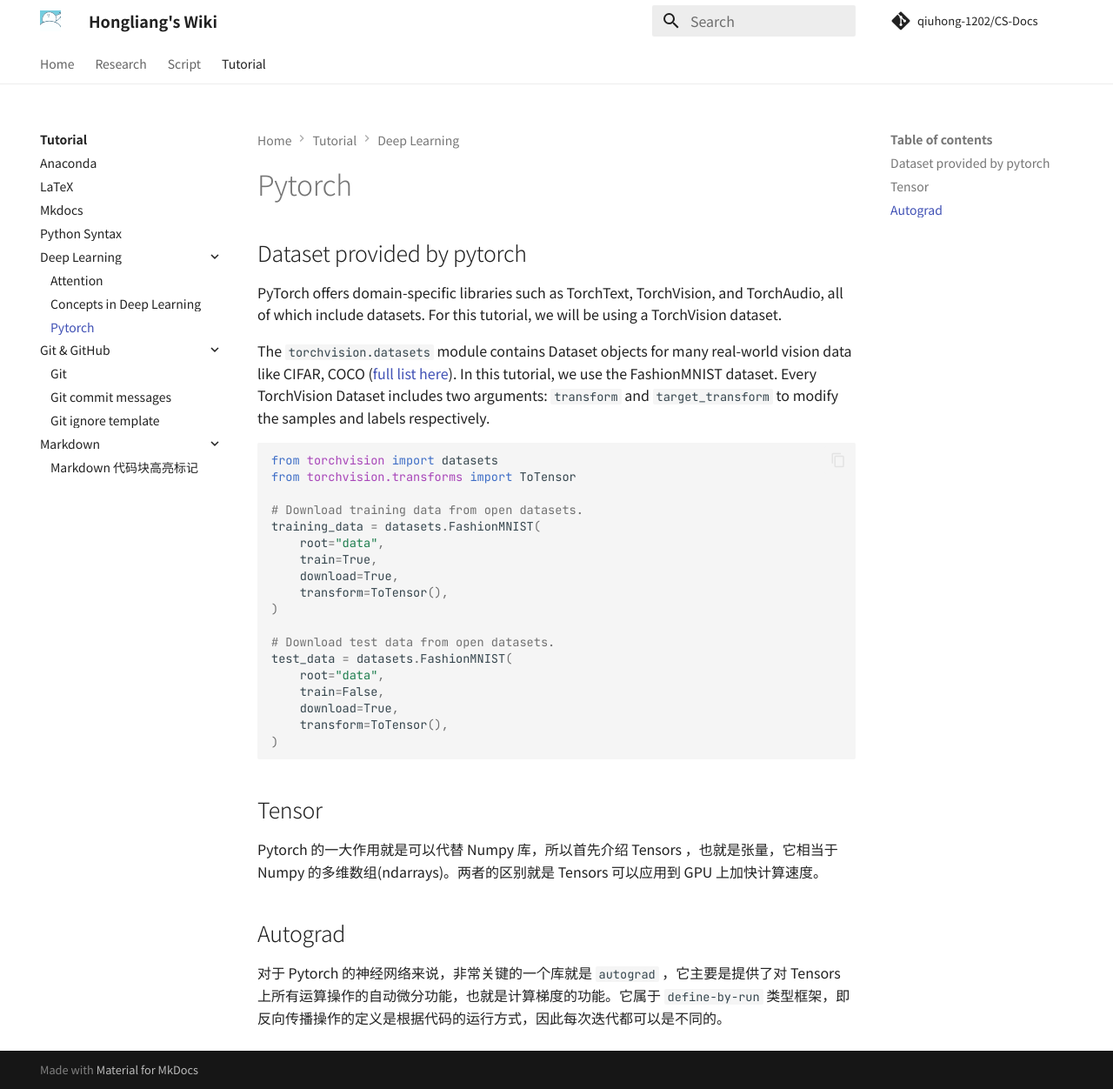
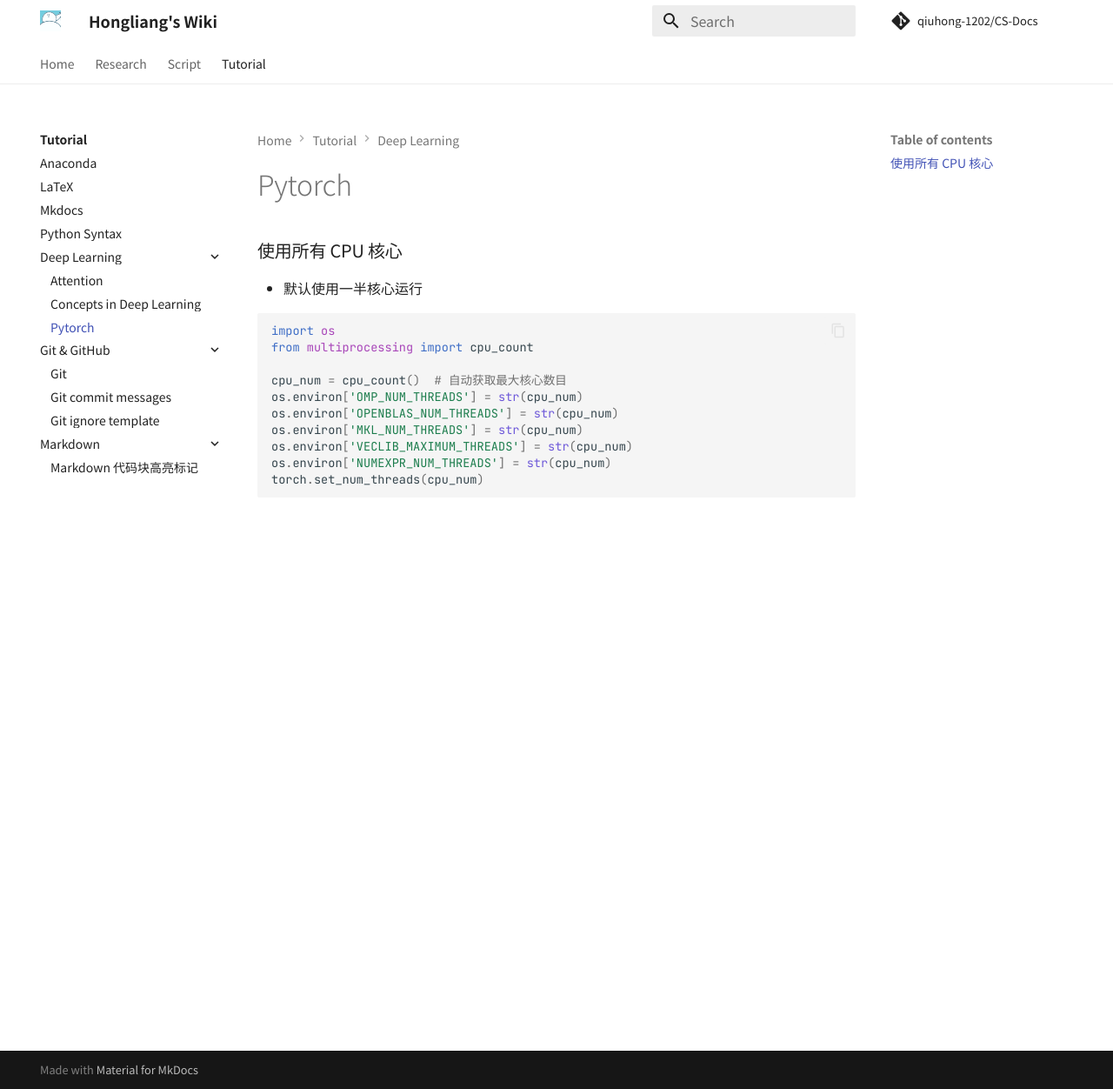
Before and after one commit to QiuHong-1202/CS-Document, an MkDocs documentation site: the page built from docs/Tutorial/Deep Learning/Pytorch.md, in a window 1280 px wide and 1252 px high. Shown: the whole window at 87% size. Built offline with MkDocs 1.6.1 and Material for MkDocs 9.7.7, drawn with Linux system fonts in a browser that asks for light colours; nearby versions of some CDN libraries; comment, search, counter and statistics services are not loaded.

Commit message:
feat: add pytorch script

````diff
--- a/docs/Tutorial/Deep Learning/Pytorch.md
+++ b/docs/Tutorial/Deep Learning/Pytorch.md
@@ -1,36 +1,18 @@
 # Pytorch
 
-## Dataset provided by pytorch
+### 使用所有 CPU 核心
 
-PyTorch offers domain-specific libraries such as TorchText, TorchVision, and TorchAudio, all of which include datasets. For this tutorial, we will be using a TorchVision dataset.
-
-The `torchvision.datasets` module contains Dataset objects for many real-world vision data like CIFAR, COCO ([full list here](https://pytorch.org/vision/stable/datasets.html)). In this tutorial, we use the FashionMNIST dataset. Every TorchVision Dataset includes two arguments: `transform` and `target_transform` to modify the samples and labels respectively.
+- 默认使用一半核心运行
 
 ```python
-from torchvision import datasets
-from torchvision.transforms import ToTensor
+import os
+from multiprocessing import cpu_count
 
-# Download training data from open datasets.
-training_data = datasets.FashionMNIST(
-    root="data",
-    train=True,
-    download=True,
-    transform=ToTensor(),
-)
-
-# Download test data from open datasets.
-test_data = datasets.FashionMNIST(
-    root="data",
-    train=False,
-    download=True,
-    transform=ToTensor(),
-)
+cpu_num = cpu_count()  # 自动获取最大核心数目
+os.environ['OMP_NUM_THREADS'] = str(cpu_num)
+os.environ['OPENBLAS_NUM_THREADS'] = str(cpu_num)
+os.environ['MKL_NUM_THREADS'] = str(cpu_num)
+os.environ['VECLIB_MAXIMUM_THREADS'] = str(cpu_num)
+os.environ['NUMEXPR_NUM_THREADS'] = str(cpu_num)
+torch.set_num_threads(cpu_num)
 ```
-
-## Tensor
-
-Pytorch 的一大作用就是可以代替 Numpy 库，所以首先介绍 Tensors ，也就是张量，它相当于 Numpy 的多维数组(ndarrays)。两者的区别就是 Tensors 可以应用到 GPU 上加快计算速度。
-
-## Autograd
-
-对于 Pytorch 的神经网络来说，非常关键的一个库就是 `autograd` ，它主要是提供了对 Tensors 上所有运算操作的自动微分功能，也就是计算梯度的功能。它属于 `define-by-run` 类型框架，即反向传播操作的定义是根据代码的运行方式，因此每次迭代都可以是不同的。
````
